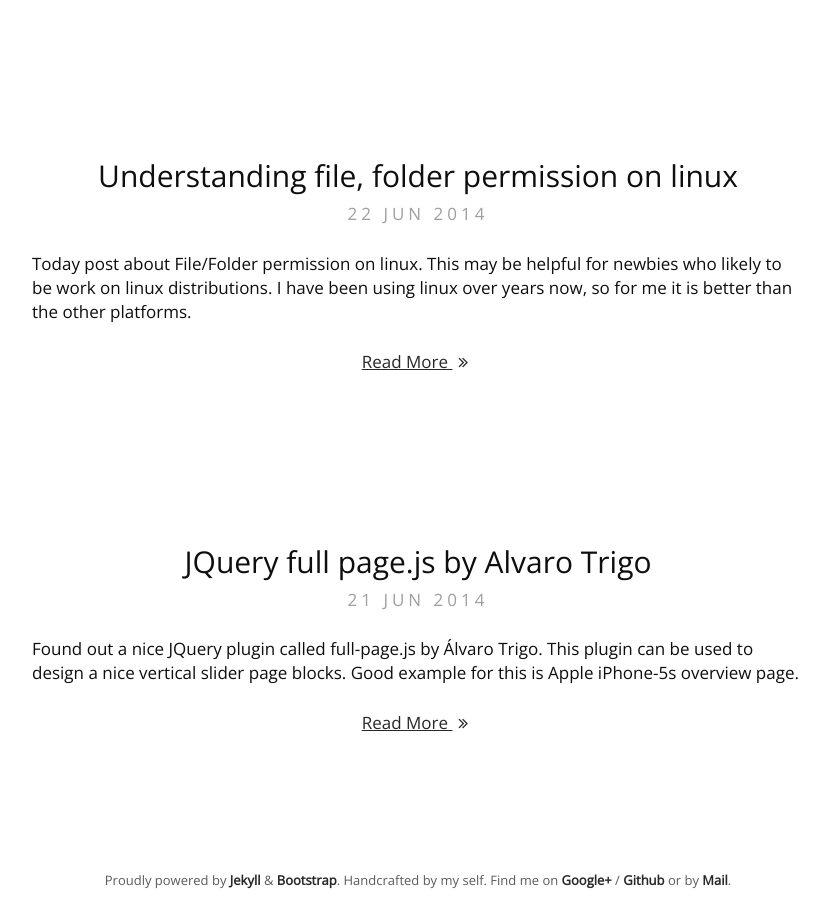
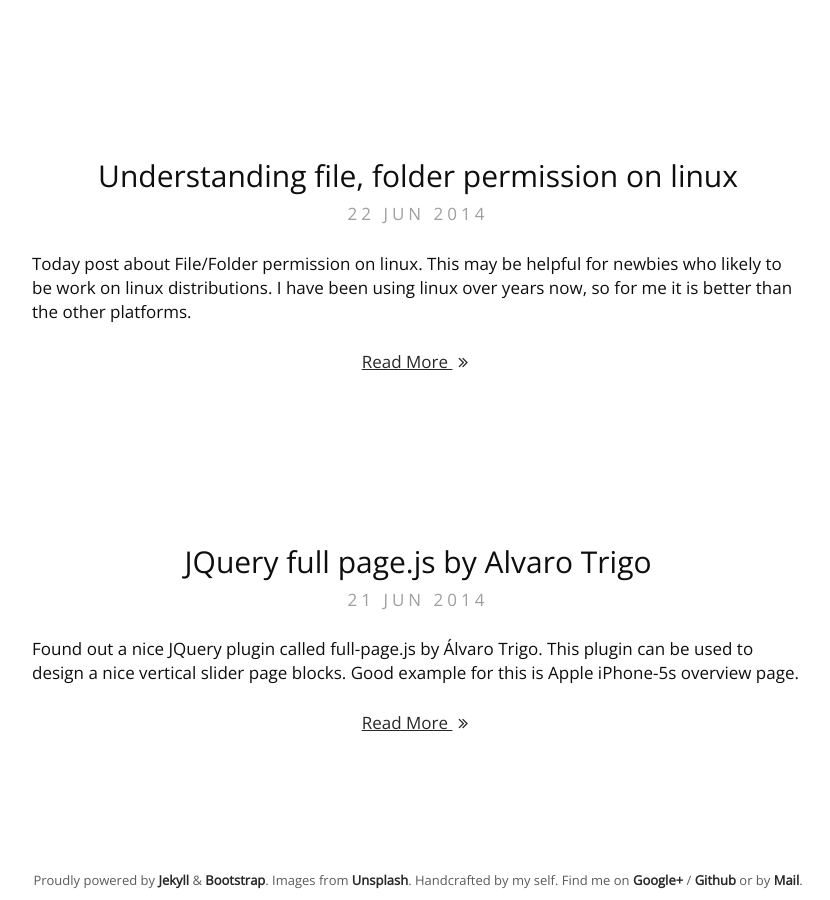
Before and after one commit to gayanvirajith/gayanvirajith.github.io, a Jekyll site: the page built from index.html, in a window 1280 px wide and 900 px high, scrolled down 774 px. Shown: the whole window, without its empty margins (222-1052 px from the left). Built offline with Jekyll 4.4.1, drawn with Linux system fonts in a browser that asks for light colours; nearby versions of some CDN libraries; Markdown is read by kramdown in place of the engine named in the settings.

Commit message:
modified layout footer

```diff
--- a/_layouts/default.html
+++ b/_layouts/default.html
@@ -99,7 +99,7 @@ layout: compress
                target="_blank">Jekyll</a> &
             <a title="Bootstrap front-end framework for developing responsive, mobile first projects on the web"
                href="http://getbootstrap.com/"
-               target="_blank">Bootstrap</a>. Handcrafted by my self. Find me on <span><a title="Follow Gayan Virajith on Google plus" href="https://plus.google.com/+GayanVirajith" target="_blank">Google+</a></span> / <span><a title="Follow Gayan Virajith on Github" href="https://github.com/gayanvirajith" target="_blank">Github</a></span> or by
+               target="_blank">Bootstrap</a>. Images from <a href="http://unsplash.com" target="_blank">Unsplash</a>. Handcrafted by my self. Find me on <span><a title="Follow Gayan Virajith on Google plus" href="https://plus.google.com/+GayanVirajith" target="_blank">Google+</a></span> / <span><a title="Follow Gayan Virajith on Github" href="https://github.com/gayanvirajith" target="_blank">Github</a></span> or by
             <a href="mailto: gayanvirajith@gmail.com">Mail</a>.</p>
     </section>
 </footer>
```
